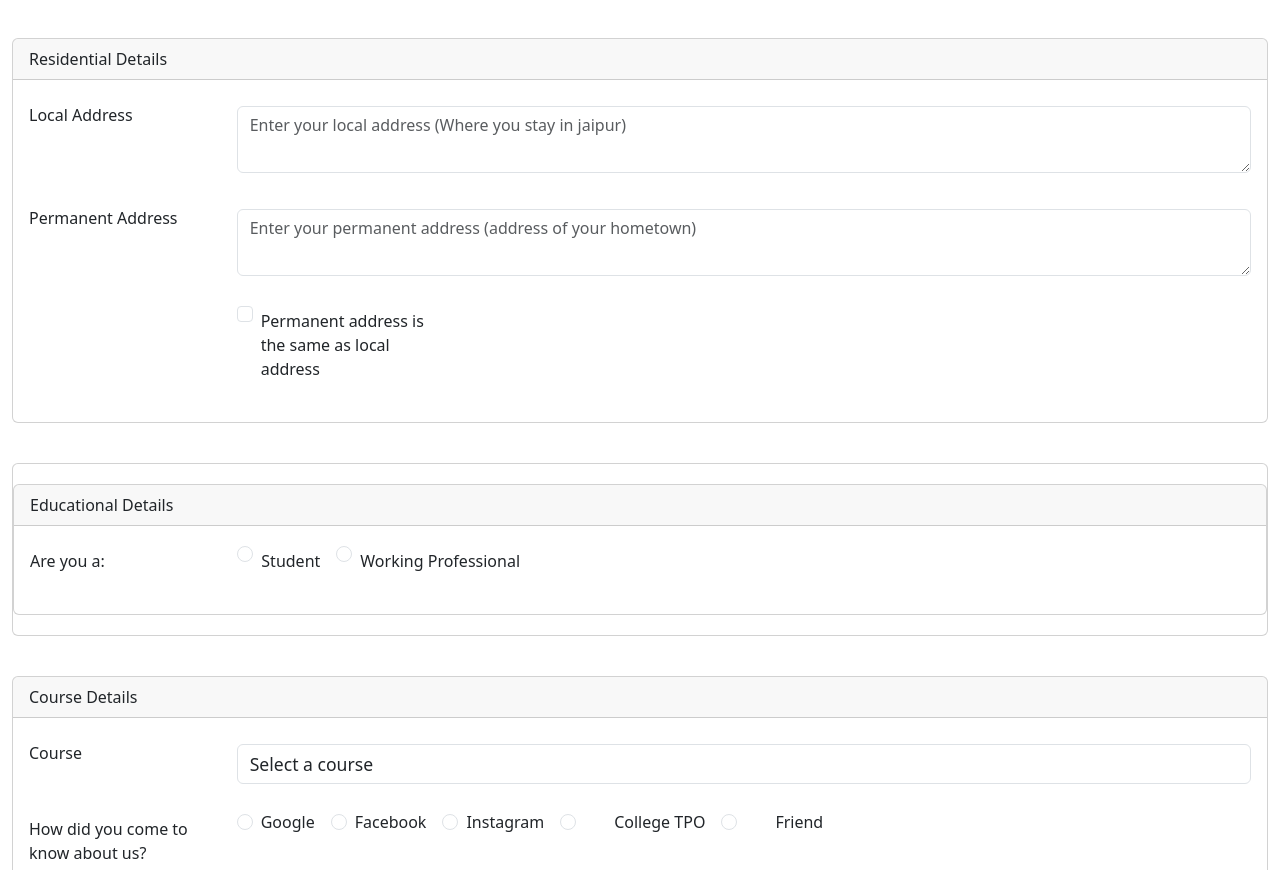
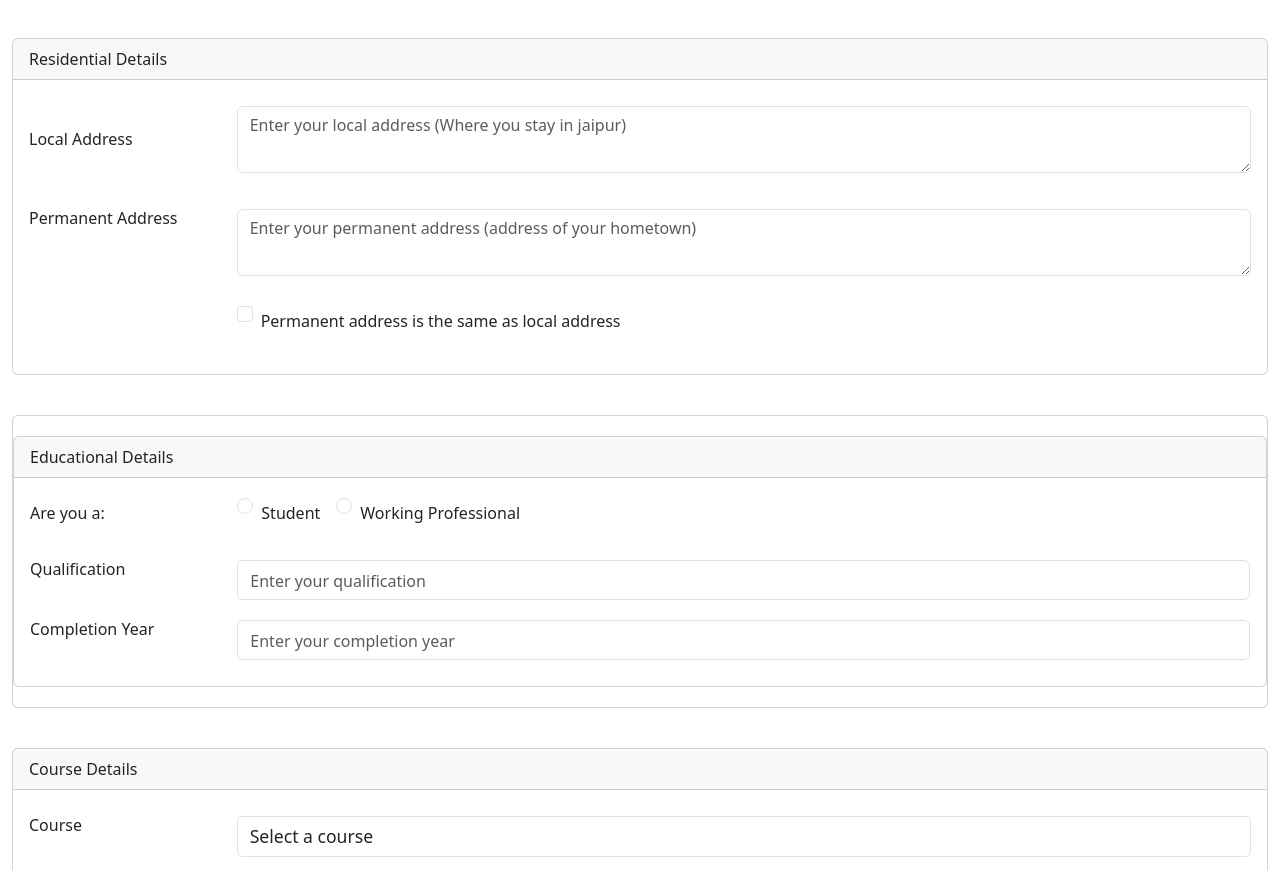
Before and after one commit to someshsharma63/registration_form_react, a React (Vite) app: page / in a window 1280 px wide. Shown: the part 804-1674 px from the top of the page. Built offline with nearby package versions, Linux system fonts and the light colour scheme.

Commit message:
changes in registration form add align items center in the address remove column space in address

```diff
--- a/src/App.jsx
+++ b/src/App.jsx
@@ -302,7 +302,7 @@ function App() {
                   <Card.Header>Residential Details</Card.Header>
                   <Card.Body>
 
-                    <Form.Group className="form-group row mb-3">
+                    <Form.Group className="form-group row mb-3 align-items-center">
 
                       <Form.Label className="col-sm-2 col-form-label">
                         Local Address
@@ -374,7 +374,7 @@ function App() {
                           />
 
 
-                          <Form.Label className="col-sm-2 col-form-label">
+                          <Form.Label className="col-form-label">
                             Permanent address is the same as local address
                           </Form.Label>
 
@@ -429,7 +429,7 @@ function App() {
                       </Form.Group>
 
                       {/* Conditionally Render Inputs Based on Role Selection */}
-                      {role === "student" && (
+                      { (
                         <>
                           <div className="form-group row">
 
```
